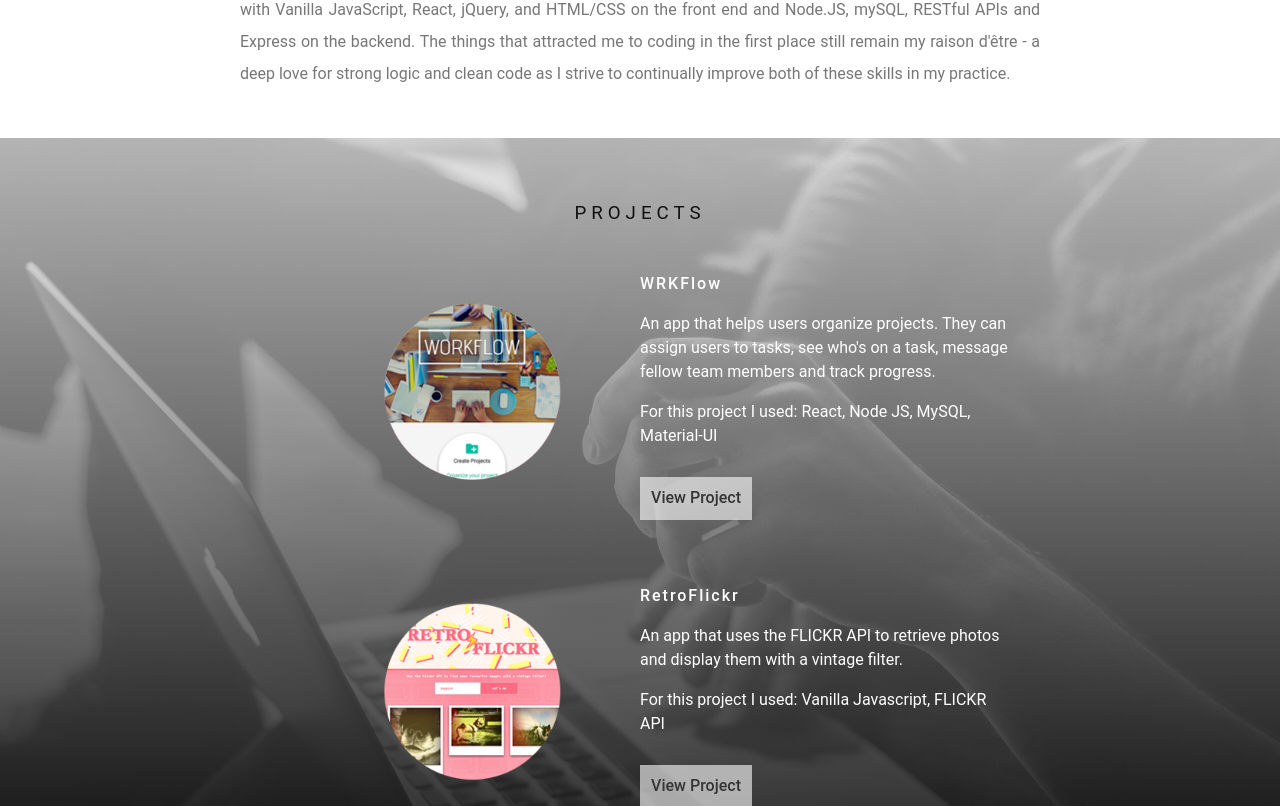
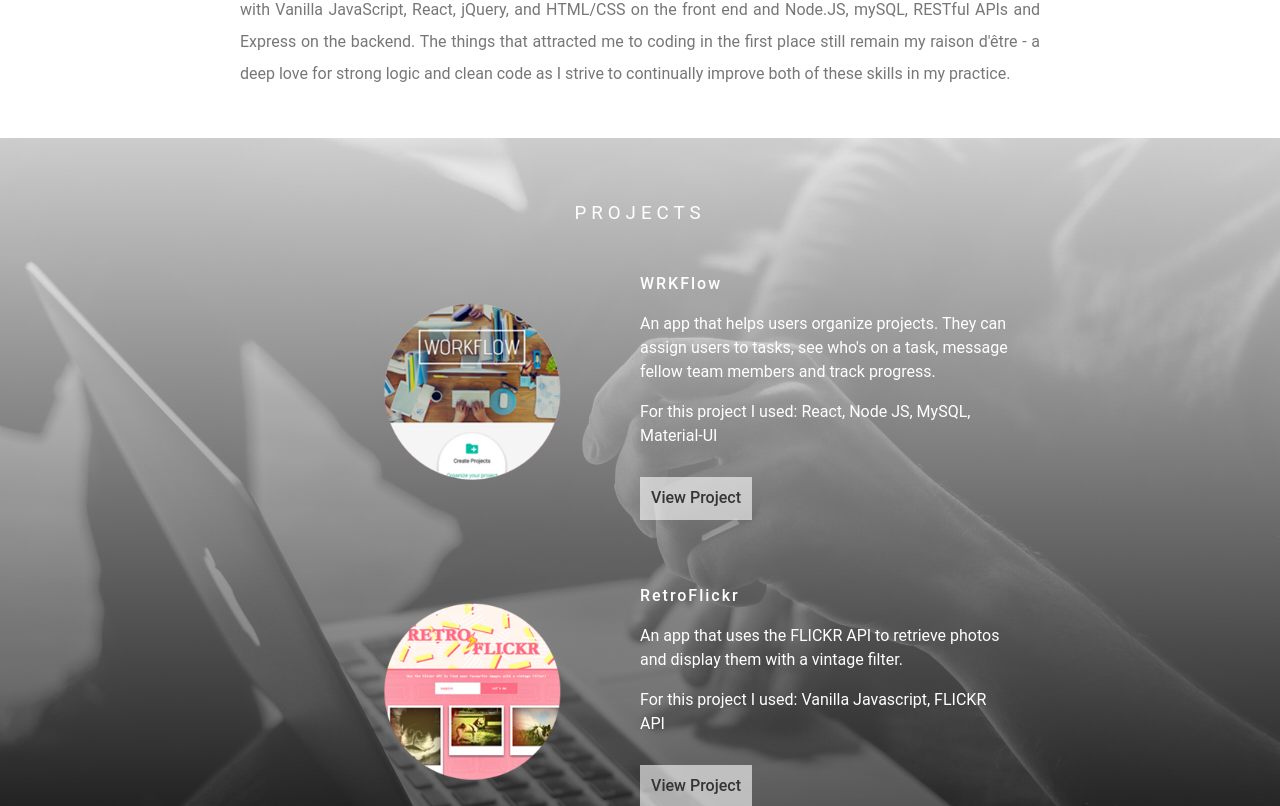
Before and after one commit to candicecz/portfolio, a React (Create React App) app: page / in a window 1280 px wide. Shown: the part 1014-1820 px from the top of the page. Built offline with nearby package versions, Linux system fonts and the light colour scheme.

Commit message:
font changes

```diff
--- a/src/App.css
+++ b/src/App.css
@@ -88,7 +88,7 @@ div .github-icon {
   margin:1rem;
   font-weight: normal;
   text-align: center;
-  color:#111;
+  color:#fff;
   letter-spacing: 5px;
 }
 
@@ -100,7 +100,7 @@ div .github-icon {
   display: flex;
   flex-wrap: wrap;
   align-items: center;
-  background: linear-gradient(rgba(255, 255, 255, 0.7), rgba(0, 0, 0, 0.9)),
+  background: linear-gradient(rgba(255, 255, 255, 0.8), rgba(0, 0, 0, 0.7)),
                url('./images/op4.jpg');
   background-attachment:fixed;
   background-position:center;
```
